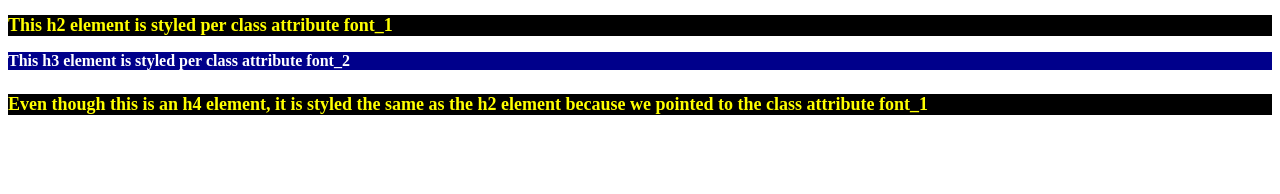
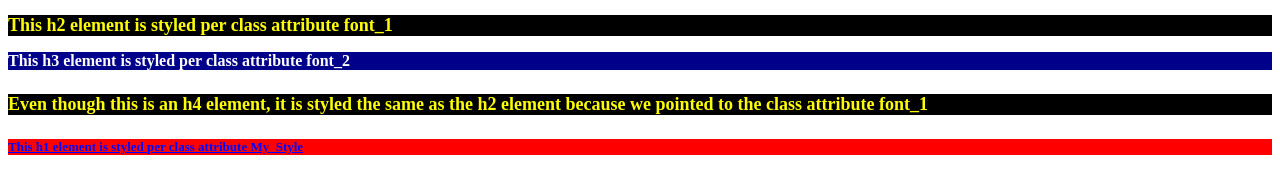
Before and after one commit to Neomonkey1/Basic_HTML_and_CSS, a plain HTML site: page Basic_HTML_4.html in a window 1280 px wide. Drawn offline with Linux system fonts and the light colour scheme.

Commit message:
Update Basic_HTML_4.html

```diff
--- a/Basic_HTML_4.html
+++ b/Basic_HTML_4.html
@@ -12,10 +12,18 @@
 		color: white;
 		font-size: medium;
 		}
+	.My_Style {
+		background-color: red;
+		color: blue;
+		text-decoration: underline;
+		font-weight: bold;
+		font-size: small;
+		}
 	</style>
 	<h2 class= "font_1"> This h2 element is styled per class attribute font_1</h2>
 	<h3 class= "font_2"> This h3 element is styled per class attribute font_2</h3>
 	<h4 class= "font_1"> Even though this is an h4 element, it is styled the same
 	as the h2 element because we pointed to the class attribute font_1</h4>
+	<h1 class= "My_Style"> This h1 element is styled per class attribute My_Style</h1>
 	</body>
 	</html>
```
